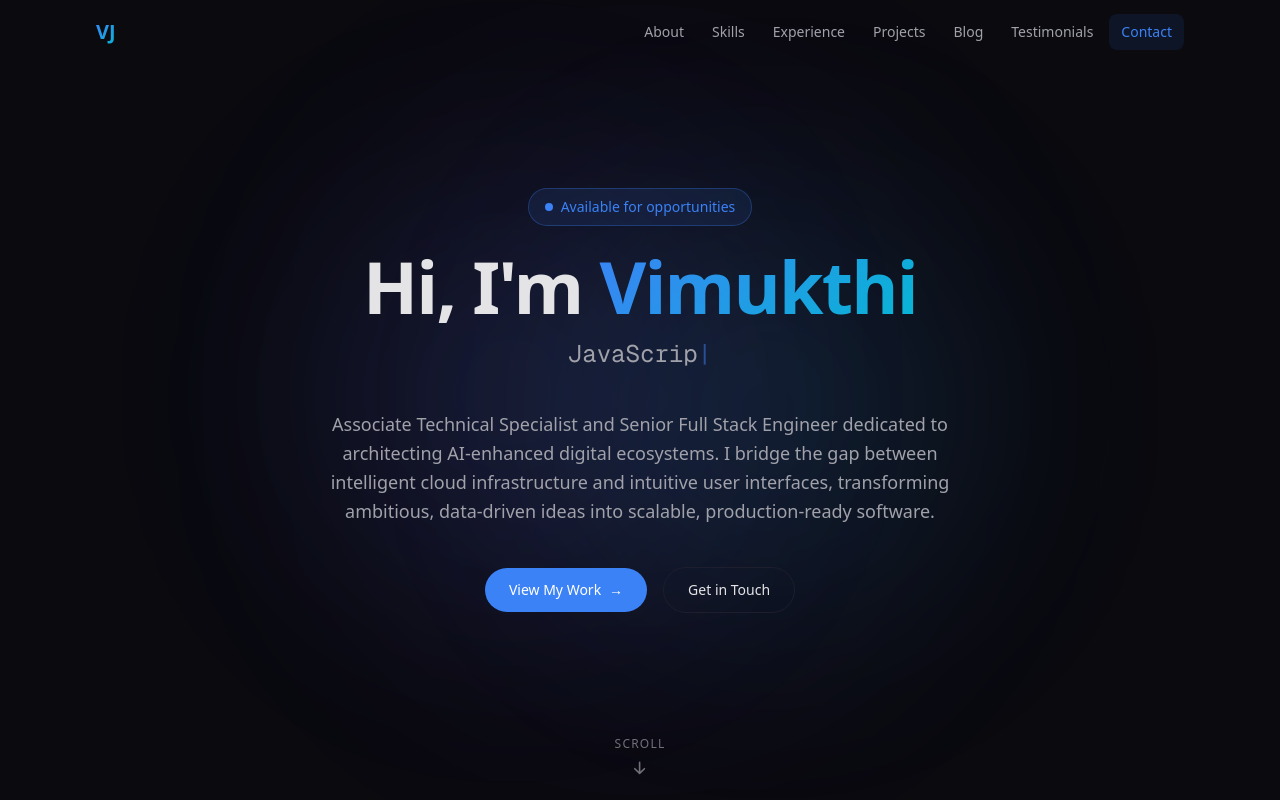
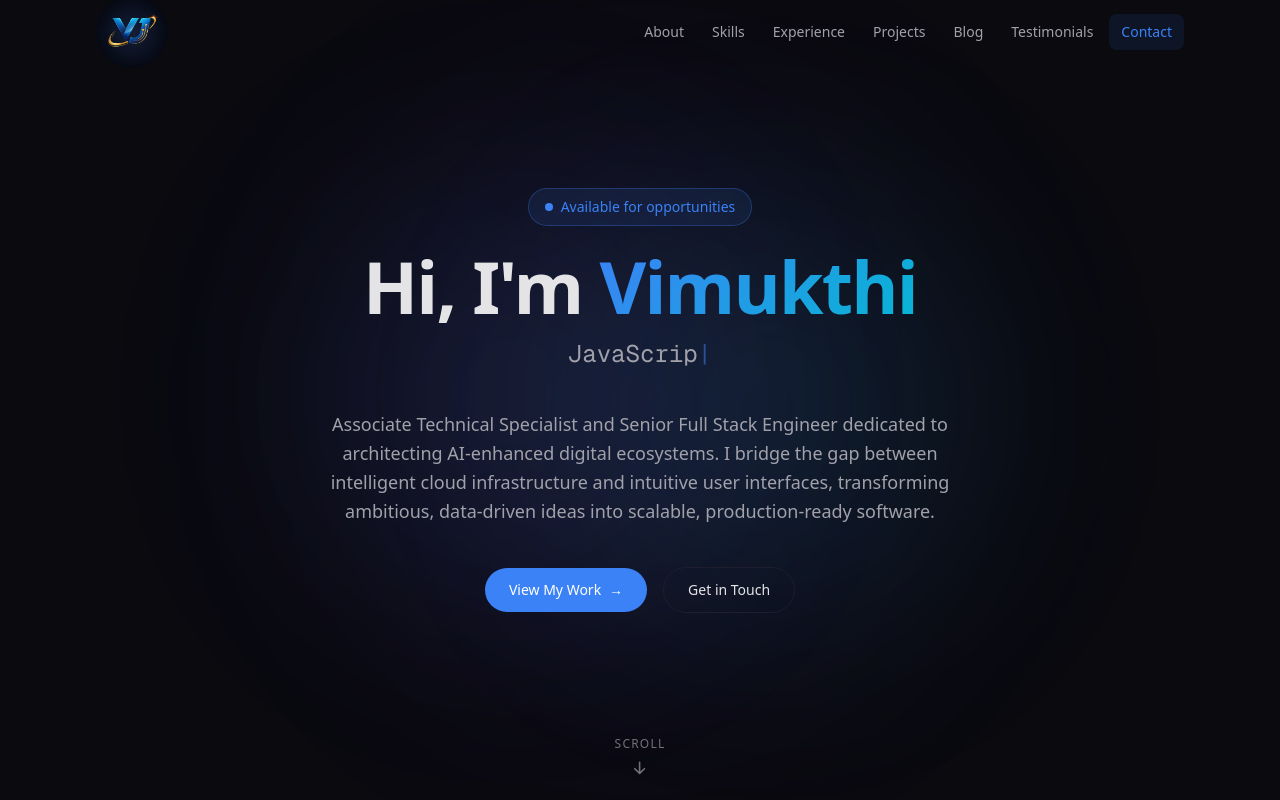
Before and after one commit to v4irajvimu/v4irajvimu.github.io, a Next.js app: page / in a window 1280 px wide. Shown: the top 800 px of the page. Built offline with nearby package versions, Linux system fonts and the light colour scheme.

Commit message:
feat: add logo image to Navbar for enhanced branding

```diff
--- a/app/components/Navbar.tsx
+++ b/app/components/Navbar.tsx
@@ -1,9 +1,10 @@
 "use client";
 
 import { useState, useEffect } from "react";
+import Image from "next/image";
 import { motion, AnimatePresence } from "framer-motion";
 import { HiMenuAlt3, HiX } from "react-icons/hi";
-import { navLinks } from "@/lib/data";
+import { navLinks, personalInfo } from "@/lib/data";
 
 export default function Navbar() {
   const [isScrolled, setIsScrolled] = useState(false);
@@ -53,10 +54,16 @@ export default function Navbar() {
               e.preventDefault();
               window.scrollTo({ top: 0, behavior: "smooth" });
             }}
-            className="text-xl font-bold gradient-text"
+            className="flex items-center"
             whileHover={{ scale: 1.05 }}
           >
-            VJ
+            <Image
+              src="/images/vimukthi-jayasinghe-icon.png"
+              alt={`${personalInfo.name} logo`}
+              width={72}
+              height={72}
+              className="rounded-full"
+            />
           </motion.a>
 
           <div className="hidden md:flex items-center gap-1">
```
Also changed, not shown: public/images/vimukthi-jayasinghe-icon.png (added).
